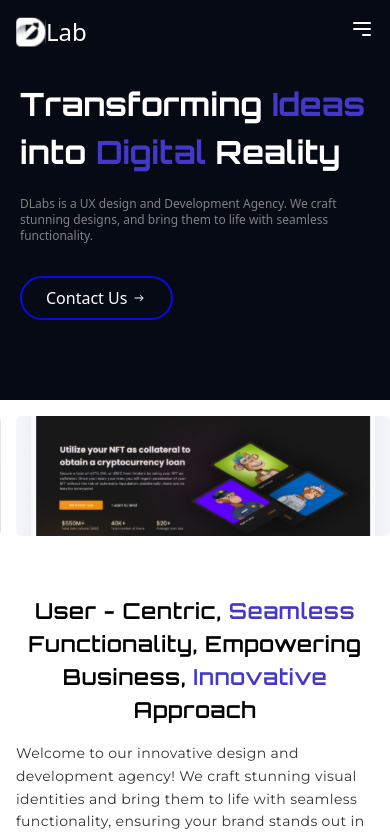
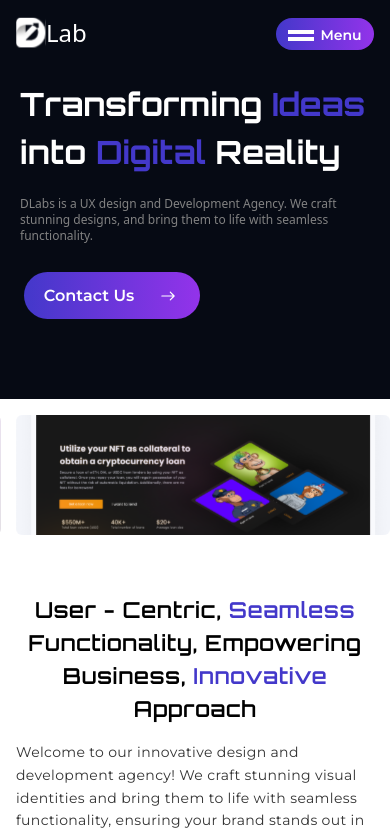
Before and after one commit to itsadaeze/Dlab, a React (Create React App) app: page / in a window 390 px wide. Shown: the top 835 px of the page. Built offline with nearby package versions, Linux system fonts and the light colour scheme.

Commit message:
worked on responsiveness

```diff
--- a/src/components/Navbar.js
+++ b/src/components/Navbar.js
@@ -73,20 +73,27 @@ const NavBar = () => {
             </div>
             ) : (
               // Use menu icon when isXIcon is false
-              <svg
-                className="h-6 w-6"
-                fill="none"
-                stroke="currentColor"
-                viewBox="0 0 24 24"
-                xmlns="http://www.w3.org/2000/svg"
-              >
-                <path
-                  strokeLinecap="round"
-                  strokeLinejoin="round"
-                  strokeWidth="2"
-                  d="M4 6h16M4 12h16m-7 6h7"
-                />
-              </svg>
+              // <svg
+              //   className="h-6 w-6"
+              //   fill="none"
+              //   stroke="currentColor"
+              //   viewBox="0 0 24 24"
+              //   xmlns="http://www.w3.org/2000/svg"
+              // >
+              //   <path
+              //     strokeLinecap="round"
+              //     strokeLinejoin="round"
+              //     strokeWidth="2"
+              //     d="M4 6h16M4 12h16m-7 6h7"
+              //   />
+              // </svg>
+              <div className="w-[98px] h-8 bg-gradient-to-r from-indigo-700 to-purple-600 rounded-[100px] justify-center items-center inline-flex">
+                <div className="w-8 h-[7px] flex-col justify-start items-start gap-[3px] inline-flex">
+                    <div className="w-[26px] grow shrink basis-0 border-2 border-white"></div>
+                    <div className="w-[26px] h-[0px] border-2 border-white"></div>
+                </div>
+             <div className="w-[42px] h-[17px] text-white text-sm font-bold font-['Montserrat']">Menu</div>
+            </div>
             )}
           </button>
         </div>
@@ -102,11 +109,11 @@ const NavBar = () => {
             <a href="#" className="text-white text-base mt-[45px] py-2 px-1" onClick={closeMenu}>
               Case Study
             </a>
-           <div className='px-1 w-[80%] mt-[45px]'>
-            <a href="#" className="bg-transparent border-2 border-[#0C07EF] text-[#FFFFFF] px-2 py-2 rounded-full text-md flex flex-row items-center gap-1" onClick={closeMenu}>
-              Contact Us  <span><IoIosArrowRoundForward /></span>
-            </a>
-            </div>
+            <div className=" flex flex-row items-center w-[176px] md:w-[196px] h-[47px] md:h-[53px]  px-2 border-none mt-7 bg-gradient-to-r from-indigo-700 to-purple-600 rounded-[100px] border justify-center gap-[22px] ">
+            <div className="text-white text-base font-semibold font-['Montserrat']">Contact Us </div>
+            <div><IoIosArrowRoundForward className="text-2xl text-white"/></div>
+
+        </div>
           </div>
         )}
       </div>
--- a/src/components/clientfeedback.js
+++ b/src/components/clientfeedback.js
@@ -41,11 +41,11 @@ const ClientFeedback = () => {
       ];
     return(
         <div className="bg-[#F2F2F2]  ">
-            <div className=" max-w-[1200px] mx-auto px-3 py-[3rem]">
+            <div className=" max-w-[1200px] mx-auto px-2 py-[3rem]">
         <h1 className="text-[#333] text-[1.5rem] font-orbitron px-[1rem] py-[1rem] tracking-wide font-light md:text-[3rem] md:px-0 md:py-[3rem]">Clients <span className="text-[#8D1DE5]">Feedback</span></h1>
 
         <div className="flex justify-center items-center overflow-x-auto ">
-        <div className="flex flex-col flex-nowrap gap-4 px-[1rem]  md:px-0 md:flex-row">
+        <div className="flex flex-col flex-nowrap gap-4 px-5 md:px-0 md:flex-row">
           {cardData.map((card) => (
             <div  key={card.id}  className="max-w-sm  overflow-hidden  bg-white rounded-lg shadow-lg  ">
 
@@ -76,7 +76,11 @@ const ClientFeedback = () => {
         </div>
         <div className="md:w-1/2 ">
           <h1 className="font-orbitron font-light text-[#333333] text-[24px] mt-6  md:text-[32px] lg:text-[48px] md:mt-0 ">We bridge the gap between <span className="text-[#8D1DE5]">idea</span> and market with innovative designs <span className="text-[#8D1DE5]">seamless functionality </span></h1>
-          <button className="bg-[#8D1DE5]  text-[#FFFFFF] px-6 py-2 rounded-full text-md  mt-3 flex flex-row items-center gap-1 ">Contact Us <span><IoIosArrowRoundForward /></span></button>
+          <div className=" flex flex-row items-center w-[176px] md:w-[196px] h-[47px] md:h-[53px]  px-2 border-none mt-5 bg-gradient-to-r from-indigo-700 to-purple-600 rounded-[100px] border justify-center gap-[22px] ">
+            <div className="text-white text-base font-semibold font-['Montserrat']">Contact Us </div>
+            <div><IoIosArrowRoundForward className="text-2xl text-white"/></div>
+
+        </div>
         </div>
       </div>
       </div>
--- a/src/components/faq.js
+++ b/src/components/faq.js
@@ -70,7 +70,7 @@ const FAQ = () => {
             className="cursor-pointer  p-4  flex justify-between items-center"
           >
             <div className="font-semibold font-montserrat text-[16px] md:text-[17px] lg:text-[24px]">{faq.question}</div>
-            <div className="text-gray-500">{activeIndex === index ? <IoIosArrowRoundUp />: < IoIosArrowRoundDown />}</div>
+            <div className="">{activeIndex === index ? <IoIosArrowRoundUp  className="w-[18px] h-[18px] md:w-[21px] md:h-[21px] text-white relative bg-gradient-to-r from-indigo-700 to-purple-600 rounded-full"/>: < IoIosArrowRoundDown className="md:w-[21px] md:h-[21px] relative rounded-full bg-stone-300" />}</div>
           </div>
           {activeIndex === index && (
             <div className=" px-4  text-[#333] font-montserrat text-[14px] tracking-wide leading-[23.10px]  md:leading-relaxed w-[90%] md:text-[14px] lg:text-[20px]">{faq.answer}</div>
--- a/src/components/form.js
+++ b/src/components/form.js
@@ -28,7 +28,7 @@ const Form = () => {
 
     return(
         <div className="bg-[#F2F2F2] w-full py-[2rem] ">
-            <div className="  max-w-[1200px] px-6 mx-auto py-10">
+            <div className="  max-w-[1200px] px-2 mx-auto py-10">
                 <div className="px-[1rem] py-3  md:py-10">
                     <h3 className="text-[#8D1DE5] text-[12px] md:[14px] lg:text-[24px] ">Share your project idea with us</h3>
                     <h1 className="font-orbitron tracking-wider text-[24px] md:text-[36px] lg:text-[48px]">Let’s work together..</h1>
@@ -146,7 +146,7 @@ const Form = () => {
         <div className="">
           <button
             type="submit"
-            className="flex flex-row items-center  bg-blue-500 rounded-full text-white px-4  py-2  hover:bg-blue-600 focus:outline-none focus:bg-blue-600"
+            className="flex flex-row items-center text-white w-[176px] md:w-[196px] h-[47px] md:h-[53px] ml-3 md:ml-0 px-2 border-none mt-7 bg-gradient-to-r from-indigo-700 to-purple-600 rounded-[100px] border justify-center gap-[22px]"
           >
            Send Message
            <FaLocationArrow />
--- a/src/components/herosection.js
+++ b/src/components/herosection.js
@@ -24,10 +24,10 @@ const HeroSection = () => {
           DLabs is a UX design and Development Agency. We craft stunning
           designs, and bring them to life with seamless functionality.
         </p>
-        <div className="px-2 mt-8 md:px-4 lg:px-8 xl:px-0">
-          <button className="bg-transparent border-2 border-[#0C07EF] text-[#FFFFFF] text-[16px] px-6 py-2 rounded-full text-md flex items-center gap-1">
-            Contact Us <span><IoIosArrowRoundForward /></span>
-          </button>
+        <div className=" flex flex-row items-center w-[176px] md:w-[196px] h-[47px] md:h-[53px] ml-3 md:ml-0 px-2 border-none mt-7 bg-gradient-to-r from-indigo-700 to-purple-600 rounded-[100px] border justify-center gap-[22px] ">
+            <div className="text-white text-base font-semibold font-['Montserrat']">Contact Us </div>
+            <div><IoIosArrowRoundForward className="text-2xl "/></div>
+
         </div>
         </div>
 
--- a/src/components/subscribe.js
+++ b/src/components/subscribe.js
@@ -2,7 +2,7 @@ import React from "react";
 import { MdEmail } from "react-icons/md";
 const Subscribe = () => {
     return(
-        <div className="bg-[#060A14] py-[2rem] font-poppins">
+        <div className="bg-[#060A14] py-10 md:py-20 font-poppins">
              <div className="  max-w-[1200px] mx-auto md:px-4">
             <h1 className="  font-orbitron text-[24px] w-full px-[1rem] text-[#F2F2F2] tracking-wide  md:text-[36px] lg:text-[48px] md:px-0">Feel free to reach out to us via email to explore potential business <span className="text-[#8D1DE5]">collaborations</span> or <span className="text-[#8D1DE5]">career</span> opportunities.</h1>
             <div className="flex flex-col justify-around lg:justify-between text-white mt-[3rem] md:flex-row px-5 md:px-0 ">
@@ -16,7 +16,7 @@ const Subscribe = () => {
                         </div>
 
                     </div>
-                    <button className="border border-[#8D1DE5] bg-[#8D1DE5] text-[9px] rounded-full ml-[-2rem] px-3 md:px-8 md:text-base md:ml-[-2rem]">Subscribe</button></div>
+                    <button className="border border-none bg-gradient-to-r from-indigo-700 to-purple-600 text-[9px] rounded-full ml-[-2rem] px-3 md:px-8 md:text-base md:ml-[-2rem]">Subscribe</button></div>
 
                 </div>
 
```
